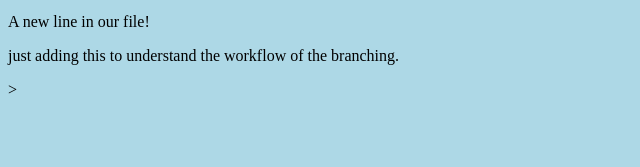
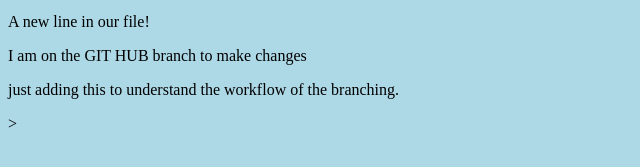
Before and after one commit to Deep-Rai-08/hello-world, a plain HTML site: page index.html in a window 1280 px wide. Shown: the part 135-302 px from the top of the page, without its empty margins (0-640 px from the left). Drawn offline with Linux system fonts and the light colour scheme.

Commit message:
Update index.html
updating to learning branching on the git hub

```diff
--- a/index.html
+++ b/index.html
@@ -11,6 +11,7 @@
 <div><img src="imges.jpeg" alt="Hello World from Space"
     style="width:100%;max-width:960px"></div>
 <p>A new line in our file!</p>
+    <p> I am on the GIT HUB branch to make changes</p>
 <p>just adding this to understand the workflow of the branching.</p>>
 </body>
 </html>
```
